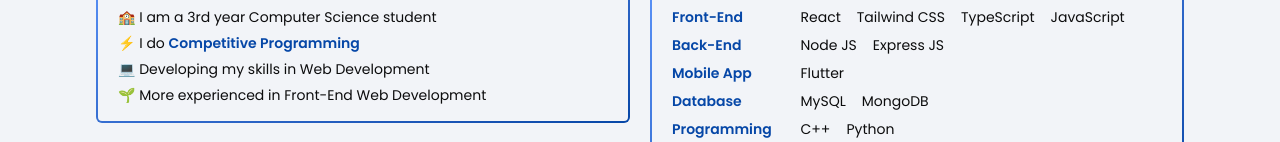
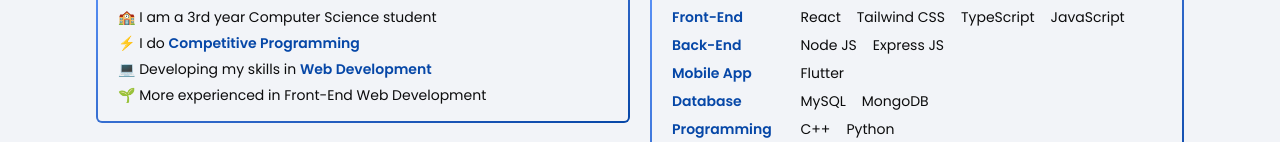
Before and after one commit to jesslyn-caroline/charolines-portfolio, a React (Vite) app: page / in a window 1280 px wide. Shown: the part 261-403 px from the top of the page. Built offline with nearby package versions, Linux system fonts and the light colour scheme; a web font is replaced by a local one.

Commit message:
Change font color for "Web Development"

```diff
--- a/src/components/cards/short_desc_card.tsx
+++ b/src/components/cards/short_desc_card.tsx
@@ -6,7 +6,7 @@
             <ul className={`text-sm flex flex-col gap-y-1.5`}>
                 <li>🏫 I am a 3rd year Computer Science student</li>
                 <li>⚡️ I do <span className={`font-semibold text-primary`}>Competitive Programming</span></li>
-                <li>💻 Developing my skills in Web Development</li>
+                <li>💻 Developing my skills in <span className={`font-semibold text-primary`}>Web Development   </span></li>
                 <li>🌱 More experienced in Front-End Web Development</li>
             </ul>
         </div>
```
